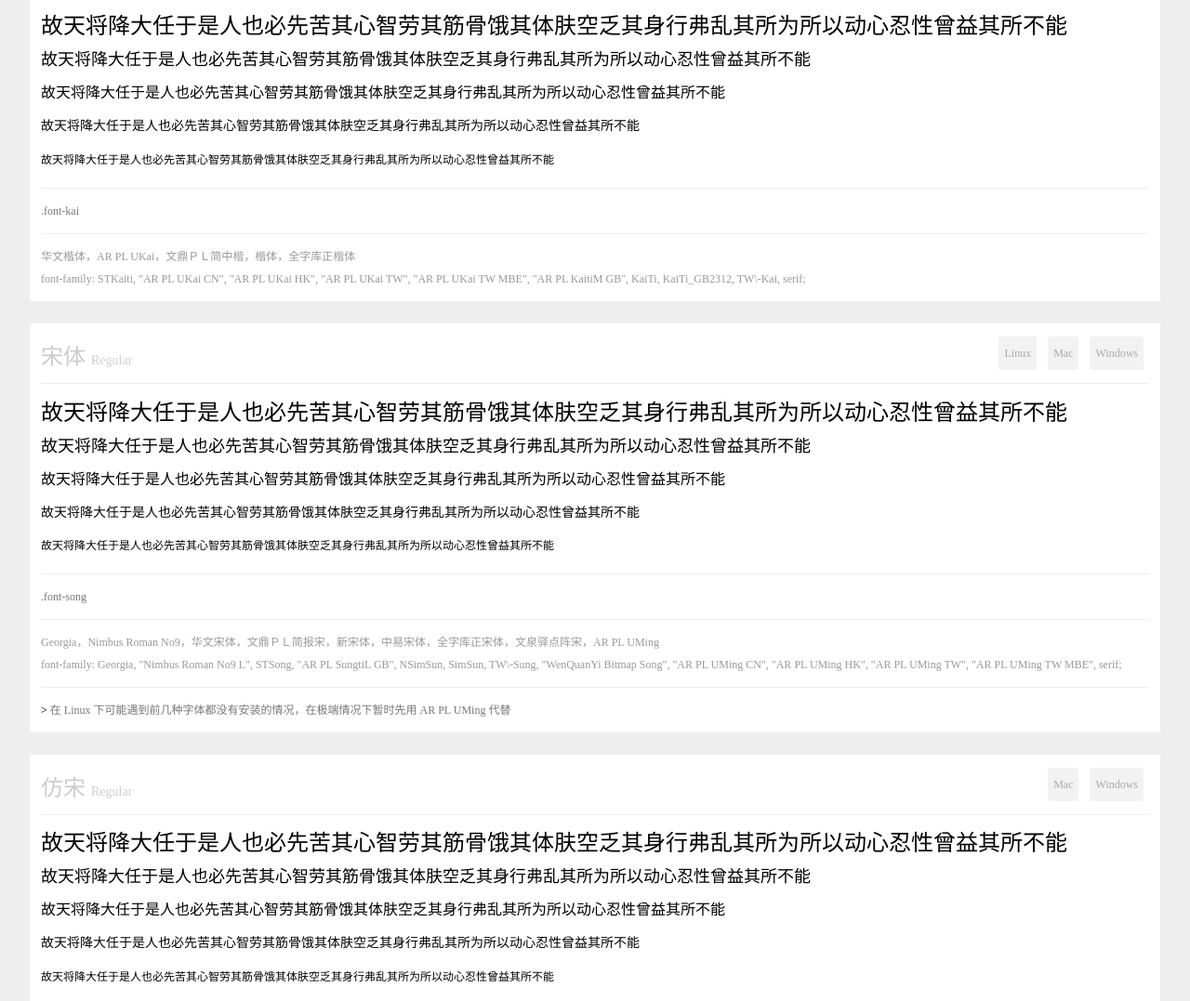
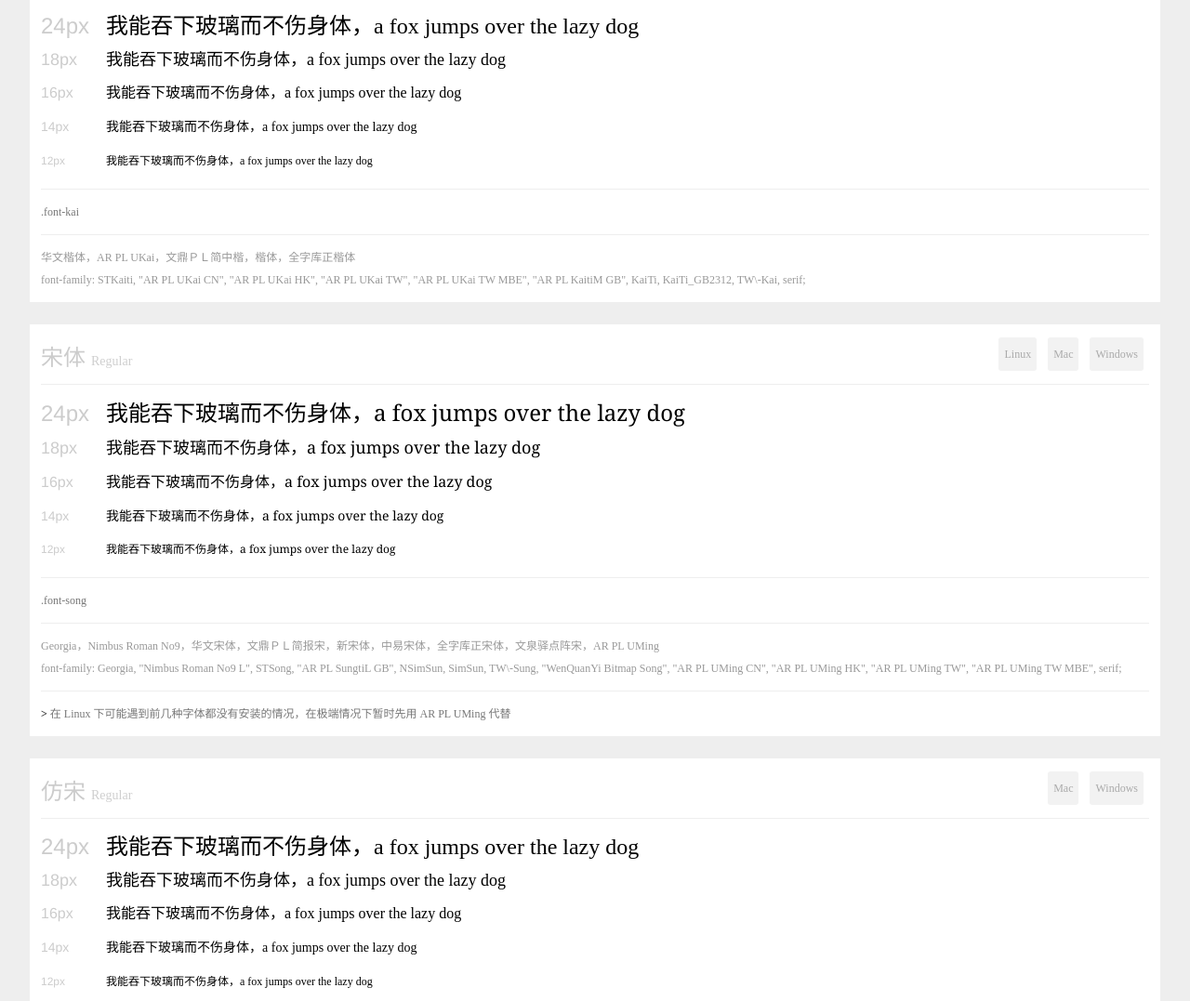
Before and after one commit to zenozeng/fonts.css, a website: page index.html in a window 1280 px wide. Shown: the part 713-1790 px from the top of the page at 93% size. Drawn offline with Linux system fonts and the light colour scheme.

Commit message:
修改字体预览视图, fixes #12

```diff
--- a/index.html
+++ b/index.html
@@ -12,11 +12,11 @@
         <h2 class="font-hei-regular">黑体 <span>Regular</span></h2>
         <div class="text font-hei">
           <ul>
-            <li class="size24">故天将降大任于是人也必先苦其心智劳其筋骨饿其体肤空乏其身行弗乱其所为所以动心忍性曾益其所不能<li>
-            <li class="size18">故天将降大任于是人也必先苦其心智劳其筋骨饿其体肤空乏其身行弗乱其所为所以动心忍性曾益其所不能<li>
-            <li class="size16">故天将降大任于是人也必先苦其心智劳其筋骨饿其体肤空乏其身行弗乱其所为所以动心忍性曾益其所不能<li>
-            <li class="size14">故天将降大任于是人也必先苦其心智劳其筋骨饿其体肤空乏其身行弗乱其所为所以动心忍性曾益其所不能<li>
-            <li class="size12">故天将降大任于是人也必先苦其心智劳其筋骨饿其体肤空乏其身行弗乱其所为所以动心忍性曾益其所不能<li>
+            <li class="size24">我能吞下玻璃而不伤身体，a fox jumps over the lazy dog<li>
+            <li class="size18">我能吞下玻璃而不伤身体，a fox jumps over the lazy dog<li>
+            <li class="size16">我能吞下玻璃而不伤身体，a fox jumps over the lazy dog<li>
+            <li class="size14">我能吞下玻璃而不伤身体，a fox jumps over the lazy dog<li>
+            <li class="size12">我能吞下玻璃而不伤身体，a fox jumps over the lazy dog<li>
           </ul>
         </div>
         <div class="class">.font-hei</div>
@@ -29,11 +29,11 @@
         <h2 class="font-hei-regular">楷体 <span>Regular</span></h2>
         <div class="text font-kai">
           <ul>
-            <li class="size24">故天将降大任于是人也必先苦其心智劳其筋骨饿其体肤空乏其身行弗乱其所为所以动心忍性曾益其所不能<li>
-            <li class="size18">故天将降大任于是人也必先苦其心智劳其筋骨饿其体肤空乏其身行弗乱其所为所以动心忍性曾益其所不能<li>
-            <li class="size16">故天将降大任于是人也必先苦其心智劳其筋骨饿其体肤空乏其身行弗乱其所为所以动心忍性曾益其所不能<li>
-            <li class="size14">故天将降大任于是人也必先苦其心智劳其筋骨饿其体肤空乏其身行弗乱其所为所以动心忍性曾益其所不能<li>
-            <li class="size12">故天将降大任于是人也必先苦其心智劳其筋骨饿其体肤空乏其身行弗乱其所为所以动心忍性曾益其所不能<li>
+            <li class="size24">我能吞下玻璃而不伤身体，a fox jumps over the lazy dog<li>
+            <li class="size18">我能吞下玻璃而不伤身体，a fox jumps over the lazy dog<li>
+            <li class="size16">我能吞下玻璃而不伤身体，a fox jumps over the lazy dog<li>
+            <li class="size14">我能吞下玻璃而不伤身体，a fox jumps over the lazy dog<li>
+            <li class="size12">我能吞下玻璃而不伤身体，a fox jumps over the lazy dog<li>
           </ul>
         </div>
         <div class="class">.font-kai</div>
@@ -46,11 +46,11 @@
         <h2 class="font-hei-regular">宋体 <span>Regular</span></h2>
         <div class="text font-song">
           <ul>
-            <li class="size24">故天将降大任于是人也必先苦其心智劳其筋骨饿其体肤空乏其身行弗乱其所为所以动心忍性曾益其所不能<li>
-            <li class="size18">故天将降大任于是人也必先苦其心智劳其筋骨饿其体肤空乏其身行弗乱其所为所以动心忍性曾益其所不能<li>
-            <li class="size16">故天将降大任于是人也必先苦其心智劳其筋骨饿其体肤空乏其身行弗乱其所为所以动心忍性曾益其所不能<li>
-            <li class="size14">故天将降大任于是人也必先苦其心智劳其筋骨饿其体肤空乏其身行弗乱其所为所以动心忍性曾益其所不能<li>
-            <li class="size12">故天将降大任于是人也必先苦其心智劳其筋骨饿其体肤空乏其身行弗乱其所为所以动心忍性曾益其所不能<li>
+            <li class="size24">我能吞下玻璃而不伤身体，a fox jumps over the lazy dog<li>
+            <li class="size18">我能吞下玻璃而不伤身体，a fox jumps over the lazy dog<li>
+            <li class="size16">我能吞下玻璃而不伤身体，a fox jumps over the lazy dog<li>
+            <li class="size14">我能吞下玻璃而不伤身体，a fox jumps over the lazy dog<li>
+            <li class="size12">我能吞下玻璃而不伤身体，a fox jumps over the lazy dog<li>
           </ul>
         </div>
         <div class="class">.font-song</div>
@@ -63,11 +63,11 @@
         <h2 class="font-hei-regular">仿宋 <span>Regular</span></h2>
         <div class="text font-fang-song">
           <ul>
-            <li class="size24">故天将降大任于是人也必先苦其心智劳其筋骨饿其体肤空乏其身行弗乱其所为所以动心忍性曾益其所不能<li>
-            <li class="size18">故天将降大任于是人也必先苦其心智劳其筋骨饿其体肤空乏其身行弗乱其所为所以动心忍性曾益其所不能<li>
-            <li class="size16">故天将降大任于是人也必先苦其心智劳其筋骨饿其体肤空乏其身行弗乱其所为所以动心忍性曾益其所不能<li>
-            <li class="size14">故天将降大任于是人也必先苦其心智劳其筋骨饿其体肤空乏其身行弗乱其所为所以动心忍性曾益其所不能<li>
-            <li class="size12">故天将降大任于是人也必先苦其心智劳其筋骨饿其体肤空乏其身行弗乱其所为所以动心忍性曾益其所不能<li>
+            <li class="size24">我能吞下玻璃而不伤身体，a fox jumps over the lazy dog<li>
+            <li class="size18">我能吞下玻璃而不伤身体，a fox jumps over the lazy dog<li>
+            <li class="size16">我能吞下玻璃而不伤身体，a fox jumps over the lazy dog<li>
+            <li class="size14">我能吞下玻璃而不伤身体，a fox jumps over the lazy dog<li>
+            <li class="size12">我能吞下玻璃而不伤身体，a fox jumps over the lazy dog<li>
           </ul>
         </div>
         <div class="class">.font-fang-song</div>
@@ -80,11 +80,11 @@
         <h2 class="font-hei-regular">明体 <span>Regular</span></h2>
         <div class="text font-ming">
           <ul>
-            <li class="size24">故天将降大任于是人也必先苦其心智劳其筋骨饿其体肤空乏其身行弗乱其所为所以动心忍性曾益其所不能<li>
-            <li class="size18">故天将降大任于是人也必先苦其心智劳其筋骨饿其体肤空乏其身行弗乱其所为所以动心忍性曾益其所不能<li>
-            <li class="size16">故天将降大任于是人也必先苦其心智劳其筋骨饿其体肤空乏其身行弗乱其所为所以动心忍性曾益其所不能<li>
-            <li class="size14">故天将降大任于是人也必先苦其心智劳其筋骨饿其体肤空乏其身行弗乱其所为所以动心忍性曾益其所不能<li>
-            <li class="size12">故天将降大任于是人也必先苦其心智劳其筋骨饿其体肤空乏其身行弗乱其所为所以动心忍性曾益其所不能<li>
+            <li class="size24">我能吞下玻璃而不伤身体，a fox jumps over the lazy dog<li>
+            <li class="size18">我能吞下玻璃而不伤身体，a fox jumps over the lazy dog<li>
+            <li class="size16">我能吞下玻璃而不伤身体，a fox jumps over the lazy dog<li>
+            <li class="size14">我能吞下玻璃而不伤身体，a fox jumps over the lazy dog<li>
+            <li class="size12">我能吞下玻璃而不伤身体，a fox jumps over the lazy dog<li>
           </ul>
         </div>
         <div class="class">.font-ming</div>
--- a/styles.css
+++ b/styles.css
@@ -18,11 +18,49 @@ header{font-size:36px;padding-top:12px;line-height:72px;text-align:center}
 h2{font-weight:normal;font-size:24px;line-height:48px;color:#ccc;}
 h2 span {color:#cfcfcf;font-size:14px;}
 .text li{line-height:36px}
-.text .size24{font-size:24px}
+.text .size24{
+    font-size:24px
+}
 .text .size18{font-size:18px}
 .text .size16{font-size:16px}
 .text .size14{font-size:14px}
 .text .size12{font-size:12px}
+.text .size24::before {
+    content: "24px";
+    display: inline-block;
+    width: 70px;
+    font-family: "Helvetica Neue", Helvetica, "Nimbus Sans L", Tahoma;
+    color: #ccc;
+}
+.text .size18::before {
+    content: "18px";
+    display: inline-block;
+    width: 70px;
+    font-family: "Helvetica Neue", Helvetica, "Nimbus Sans L", Tahoma;
+    color: #ccc;
+}
+.text .size16::before {
+    content: "16px";
+    display: inline-block;
+    width: 70px;
+    font-family: "Helvetica Neue", Helvetica, "Nimbus Sans L", Tahoma;
+    color: #ccc;
+}
+.text .size14::before {
+    content: "14px";
+    display: inline-block;
+    width: 70px;
+    font-family: "Helvetica Neue", Helvetica, "Nimbus Sans L", Tahoma;
+    color: #ccc;
+}
+.text .size12::before {
+    content: "12px";
+    display: inline-block;
+    width: 70px;
+    font-family: "Helvetica Neue", Helvetica, "Nimbus Sans L", Tahoma;
+    color: #ccc;
+}
+
 .css{color:#999}
 .class{border-bottom:1px solid #eee;margin-bottom:12px;padding-bottom:12px}
 .notes {
```
Also changed, not shown: 1 other file.
